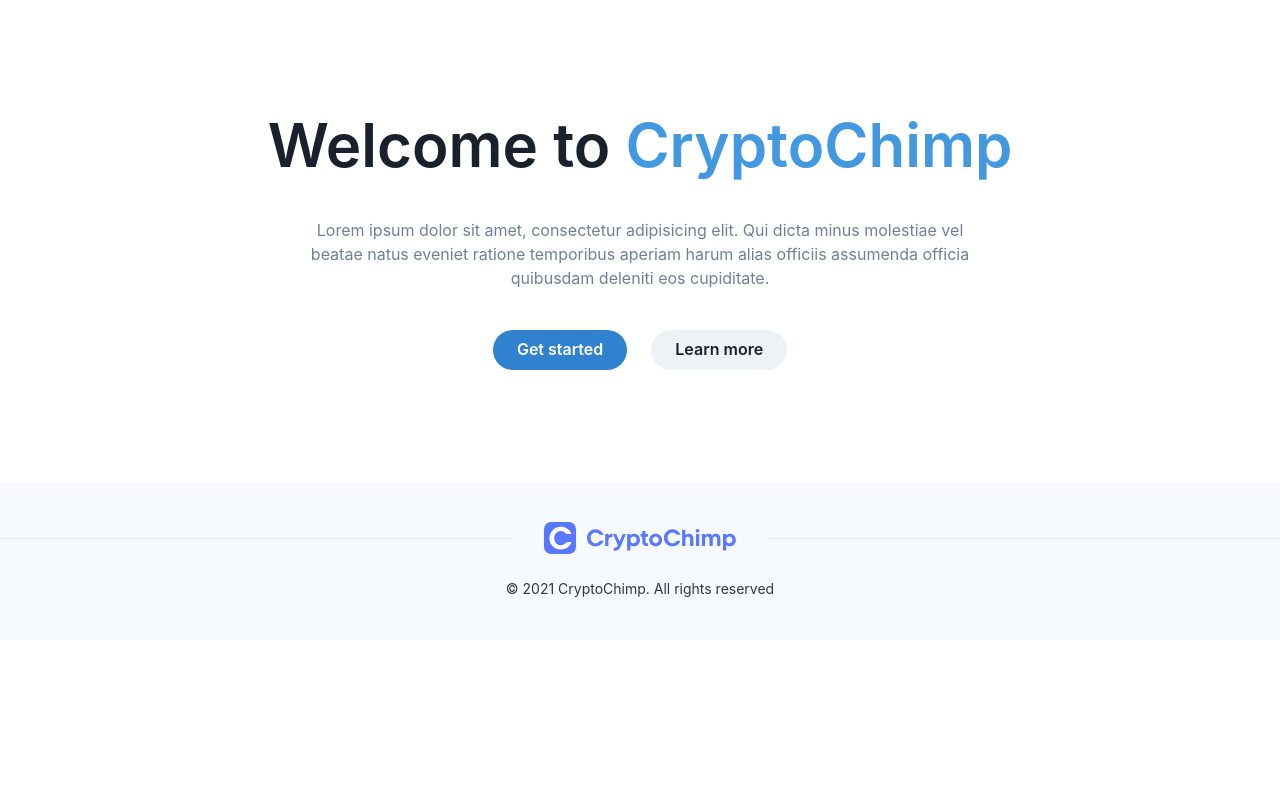
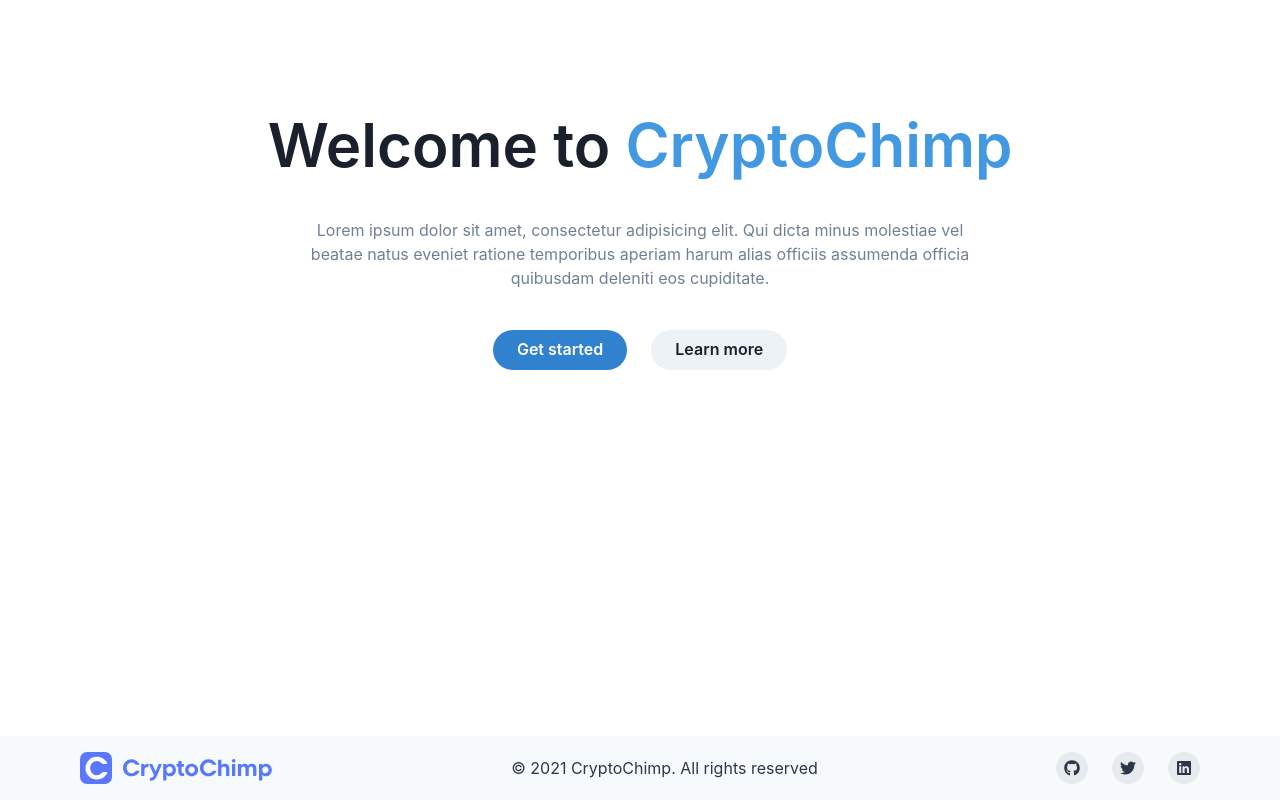
Before and after one commit to CryptoChimp/client, a React (Create React App) app: page / in a window 1280 px wide. Built offline with nearby package versions, Linux system fonts and the light colour scheme; no server answers.

Commit message:
Update footer

```diff
--- /dev/null
+++ b/src/components/landing/Footer.css
@@ -0,0 +1,7 @@
+.footer {
+  margin-top: 1rem;
+  position: fixed;
+  bottom: 0;
+  left: 0;
+  width: 100%;
+}
--- a/src/components/landing/Footer.js
+++ b/src/components/landing/Footer.js
@@ -1,38 +1,84 @@
 import React from 'react';
-import { Box, Text, Flex, useColorModeValue } from '@chakra-ui/react';
+import {
+  Box,
+  chakra,
+  Container,
+  Stack,
+  Text,
+  useColorModeValue,
+  VisuallyHidden,
+} from '@chakra-ui/react';
+import { FaTwitter, FaLinkedin, FaGithub } from 'react-icons/fa';
 
 import { Logo } from './Logo';
+import './Footer.css';
+
+const SocialButton = ({ children, label, href }) => {
+  return (
+    <chakra.button
+      bg={useColorModeValue('blackAlpha.100', 'whiteAlpha.100')}
+      rounded={'full'}
+      w={8}
+      h={8}
+      cursor={'pointer'}
+      as={'a'}
+      href={href}
+      display={'inline-flex'}
+      alignItems={'center'}
+      justifyContent={'center'}
+      transition={'background 0.3s ease'}
+      _hover={{
+        bg: useColorModeValue('blackAlpha.200', 'whiteAlpha.200'),
+      }}
+    >
+      <VisuallyHidden>{label}</VisuallyHidden>
+      {children}
+    </chakra.button>
+  );
+};
 
 export const Footer = () => {
   return (
-    <Box
-      bg={useColorModeValue('gray.50', 'gray.900')}
-      color={useColorModeValue('gray.700', 'gray.200')}
-    >
-      <Box py={10}>
-        <Flex
-          align={'center'}
-          _before={{
-            content: '""',
-            borderBottom: '1px solid',
-            borderColor: useColorModeValue('gray.200', 'gray.700'),
-            flexGrow: 1,
-            mr: 8,
-          }}
-          _after={{
-            content: '""',
-            borderBottom: '1px solid',
-            borderColor: useColorModeValue('gray.200', 'gray.700'),
-            flexGrow: 1,
-            ml: 8,
-          }}
+    <div className="footer">
+      <Box
+        bg={useColorModeValue('gray.50', 'gray.900')}
+        color={useColorModeValue('gray.700', 'gray.200')}
+      >
+        <Container
+          as={Stack}
+          maxW={'6xl'}
+          py={4}
+          direction={{ base: 'column', md: 'row' }}
+          spacing={4}
+          justify={{ base: 'center', md: 'space-between' }}
+          align={{ base: 'center', md: 'center' }}
         >
           <Logo />
-        </Flex>
-        <Text pt={6} fontSize={'sm'} textAlign={'center'}>
-          © 2021 CryptoChimp. All rights reserved
-        </Text>
+          <Text>© 2021 CryptoChimp. All rights reserved</Text>
+          <Stack direction={'row'} spacing={6}>
+            <SocialButton
+              label={'GitHub'}
+              href={'https://github.com/MaximilianHagelstam'}
+            >
+              <FaGithub />
+            </SocialButton>
+            <SocialButton
+              label={'Twitter'}
+              href={'https://twitter.com/MaximilianHag12'}
+            >
+              <FaTwitter />
+            </SocialButton>
+            <SocialButton
+              label={'Linkedin'}
+              href={
+                'https://www.linkedin.com/in/maximilian-hagelstam-704840186/'
+              }
+            >
+              <FaLinkedin />
+            </SocialButton>
+          </Stack>
+        </Container>
       </Box>
-    </Box>
+    </div>
   );
 };
```
